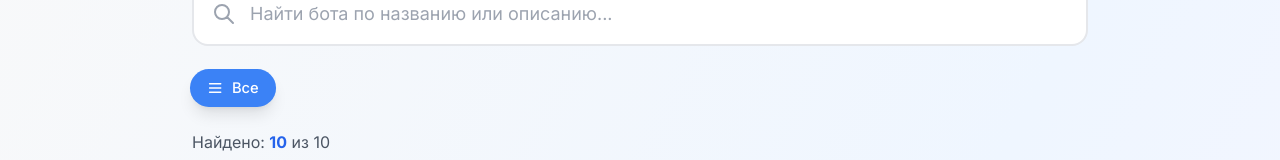
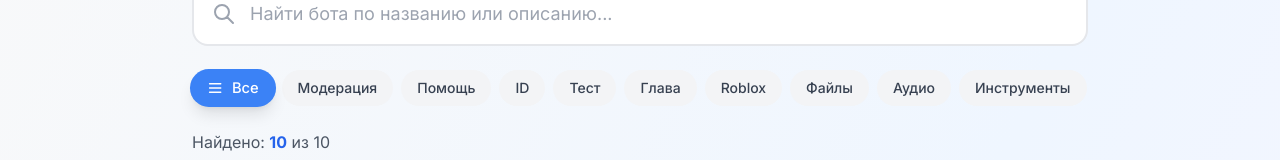
Before and after one commit to dimasik47k-ship-it/tegbi, a Next.js app: page / in a window 1280 px wide. Shown: the part 366-526 px from the top of the page. Built offline with nearby package versions, Linux system fonts and the light colour scheme.

Commit message:
fix: поиск по welcomeMessage + страница бота /bots/[id]

```diff
--- a/components/BotSearch.js
+++ b/components/BotSearch.js
@@ -5,30 +5,31 @@ export default function BotSearch({ onFilter }) {
   const [query, setQuery] = useState('');
   const [selectedCategory, setSelectedCategory] = useState('all');
 
-  // Получаем все уникальные категории (фильтруем пустые значения)
+  // Получаем категории из данных (если есть поле category)
   const categories = useMemo(() => {
     const cats = [...new Set(bots
       .map(bot => bot.category)
       .filter(cat => cat && cat.trim() !== '')
     )];
-    return ['all', ...cats];
+    return cats.length > 0 ? ['all', ...cats] : [];
   }, []);
 
-  // Фильтрация ботов — поиск по ВСЕМ полям
+  // Фильтрация ботов — поиск по ТВОИМ полям
   const filteredBots = useMemo(() => {
     if (query === '') {
-      // Если поиск пустой — возвращаем все боты (с учётом категории)
       return bots.filter(bot => {
-        return selectedCategory === 'all' || bot.category === selectedCategory;
+        if (selectedCategory === 'all') return true;
+        return bot.category === selectedCategory;
       });
     }
 
     const searchQuery = query.toLowerCase();
 
     return bots.filter(bot => {
-      // Проверка категории
-      const matchesCategory = selectedCategory === 'all' || bot.category === selectedCategory;
-      if (!matchesCategory) return false;
+      // Фильтр по категории
+      if (selectedCategory !== 'all' && bot.category !== selectedCategory) {
+        return false;
+      }
 
       // Поиск по name
       if (bot.name && bot.name.toLowerCase().includes(searchQuery)) {
@@ -40,13 +41,17 @@ export default function BotSearch({ onFilter }) {
         return true;
       }
 
-      // Поиск по description (поддерживаем разные названия поля)
-      const description = bot.description || bot.desc || bot.about || bot.info || '';
-      if (description && description.toLowerCase().includes(searchQuery)) {
+      // Поиск по welcomeMessage (у тебя это вместо description!)
+      if (bot.welcomeMessage && bot.welcomeMessage.toLowerCase().includes(searchQuery)) {
         return true;
       }
 
-      // Поиск по category
+      // Поиск по guideMarkdown
+      if (bot.guideMarkdown && bot.guideMarkdown.toLowerCase().includes(searchQuery)) {
+        return true;
+      }
+
+      // Поиск по category (если есть)
       if (bot.category && bot.category.toLowerCase().includes(searchQuery)) {
         return true;
       }
@@ -55,7 +60,7 @@ export default function BotSearch({ onFilter }) {
     });
   }, [query, selectedCategory]);
 
-  // Уведомляем родительский компонент об изменении результатов
+  // Уведомляем родительский компонент
   useEffect(() => {
     if (onFilter) {
       onFilter(filteredBots);
@@ -96,7 +101,8 @@ export default function BotSearch({ onFilter }) {
         </div>
       </div>
 
-      {/* Фильтр по категориям */}
+      {/* Фильтр по категориям (только если категории есть в данных) */}
+      {categories.length > 0 && (
         <div className="mb-6 flex flex-wrap gap-2">
           <button
             onClick={() => setSelectedCategory('all')}
@@ -125,6 +131,7 @@ export default function BotSearch({ onFilter }) {
             </button>
           ))}
         </div>
+      )}
 
       {/* Счётчик результатов */}
       <div className="mb-4 text-gray-600 dark:text-gray-400">
--- a/data/bots.js
+++ b/data/bots.js
@@ -3,6 +3,7 @@ const botsDB = [
     id: 1,
     name: "Помощник 360",
     username: "pomoshnik360_bot",
+    category: "Модерация",  // ← добавь это
     avatar: "https://s10.iimage.su/s/08/th_gGoTWCjxVEbyuPn34Ts5FT7Rqb2kgU8s21vC0dRPD.png",
     welcomeMessage: `Помощник 360 — профессиональный бот для комплексной защиты Telegram-групп от ботов, спама и нежелательных участников.
 
@@ -62,6 +63,7 @@ const botsDB = [
     id: 2,
     name: "Обратная связь",
     username: "HelloFridge_bot",
+    category: "Помощь",  // ← добавь это
     avatar: "https://s10.iimage.su/s/09/th_g58raAox1r7wilH7DhX3OkWBbKQ9mOwINo1JGngU6.png",
     welcomeMessage: `👋 Привет! Я бот для обратной связи.
 Вы можете отправить нам сообщение с вопросом, идеей или просьбой — мы обязательно рассмотрим.
@@ -90,6 +92,7 @@ const botsDB = [
   id: 3,
   name: "🔍 ID Master Bot",
   username: "MasterID_robot",
+  category: "ID",  // ← добавь это
   avatar: "https://s10.iimage.su/s/17/th_g8TXNZsxEd8ljuKriKA2TddRCsdU67JVpgnvBCoFz.png",
   welcomeMessage: `🎯 Получай ID всего в Telegram: пользователи, чаты, стикеры, премиум-эмодзи, медиафайлы. Быстро, красиво, бесплатно.`,
   guideMarkdown: `
@@ -290,6 +293,7 @@ A: Подожди 10-30 секунд. Если не помогло — напи
     id: 4,
     name: "Safeer Chat | GH",
     username: "pakeleksis_bot",
+    category: "Модерация",  // ← добавь это
     avatar: "https://s10.iimage.su/s/09/th_gRZCf15xzTaz6s87Ok07T3kJQSyIR4olyCibv0rvr.png",
     welcomeMessage: `👋 Safeer Mod | GH — модератор порядка в чате @pakeleksis_bot.
 Бот создан на базе @GHClone5Bot и обеспечивает полную защиту от нежелательного контента.
@@ -317,6 +321,7 @@ A: Подожди 10-30 секунд. Если не помогло — напи
     id: 5,
     name: "TestBot",
     username: "TestBot",
+    category: "Тест",  // ← добавь это
     avatar: "https://yt3.googleusercontent.com/rowWn_VTPe-mAWE4WO7wN_dBtXG0Nr-a8r4n5JpPRsIQ2StD5fHBJMlbW4isI2nocARTLTDek4E=s900-c-k-c0x00ffffff-no-rj",
     welcomeMessage: "🧪 Это тестовый бот для проверки отображения карточек",
     guideMarkdown: "<h2>TestBot</h2><p>Тестовый бот для проверки отображения</p>"
@@ -325,6 +330,7 @@ A: Подожди 10-30 секунд. Если не помогло — напи
     id: 6,
     name: "BotFather",
     username: "BotFather",
+    category: "Глава",  // ← добавь это
     avatar: "https://s10.iimage.su/s/09/th_gZYw4lWxo6riOjTJHaZzgMCFKStuRPKcnwqad8O1l.png",
     welcomeMessage: `👑 BotFather — главный бот Telegram, создатель всех ботов.
 С его помощью вы можете регистрировать новых ботов, управлять существующими, менять аватарки, описание, команды и многое другое.
@@ -351,6 +357,7 @@ A: Подожди 10-30 секунд. Если не помогло — напи
     id: 7,
     name: "PLATON's Buddy",
     username: "pomoshnik367_bot",
+    category: "Roblox",  // ← добавь это
     avatar: "https://s10.iimage.su/s/09/th_gepU1Bwxoho8fyuW4lpq7Xu7uqlCzbrf5ONF7i7zW.png",
     welcomeMessage: `👋 Привет! Я RobloHelper — ваш персональный помощник PLATON_SVAZI999.
 
@@ -376,6 +383,7 @@ A: Подожди 10-30 секунд. Если не помогло — напи
     id: 8,
     name: "FileShare Bot",
     username: "TikO_Nbot",
+    category: "Файлы",
     avatar: "https://s10.iimage.su/s/15/th_gwKSggqxlRkyjXoWduaGJ8hPTlvK4FBXIhlcHDjfS.png",
     welcomeMessage: `📁 FileShare Bot — твой персональный файлообменник в Telegram!
 
@@ -545,6 +553,7 @@ A: Проверьте срок действия и ID
   id: 9, // 🔧 Поменяй на следующий свободный номер
   name: "🎧 AudioTool Bot",
   username: "AudioTool_robot", // 🔧 Проверь свой юзернейм
+  category: "Аудио",  // ← добавь это
   avatar: "https://s10.iimage.su/s/19/th_gmPd9sLxMRRIdMc8A41PKeDBVEaOUai1iLMpWIml3.png", // 🔧 Вставь свою ссылку
   welcomeMessage: `🎵 AudioTool Bot — редактор тегов и конвертер аудио в Telegram!
 
@@ -701,6 +710,7 @@ A: Нет, файлы удаляются автоматически через 1
   id: 10,
   name: "📦 QuickTools Robot",
   username: "QuickTools_robot",
+  category: "Инструменты",  // ← добавь это
   avatar: "https://s10.iimage.su/s/21/th_ggazDrbxJJc9MO3GQDRbmtbNHFVEDiNN12SHi9p7W.png", // 🔧 Замени на свою аватарку
   welcomeMessage: `🛠 QuickTools Robot — набор полезных инструментов прямо в Telegram!
 
```
Lines whose indentation alone changed are shown as unchanged.
